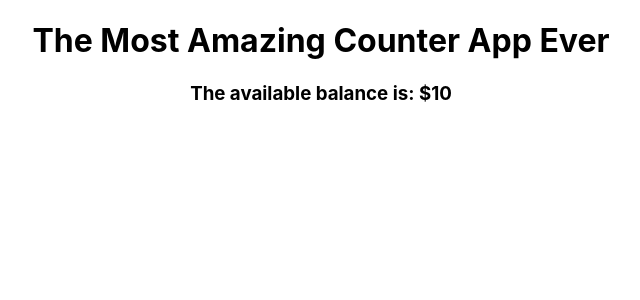
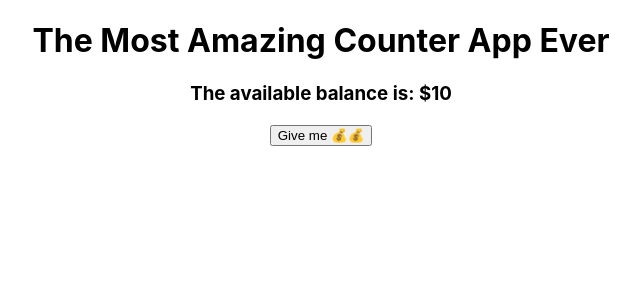
Before and after one commit to radishmouse/react-redux-intro_2020-08-25, a React (Create React App) app: page / in a window 1280 px wide. Shown: the top 300 px of the page, without its empty margins (319-959 px from the left). Built offline with nearby package versions, Linux system fonts and the light colour scheme.

Commit message:
adds smart container for Increment

```diff
--- a/src/App.js
+++ b/src/App.js
@@ -1,6 +1,6 @@
 import React from 'react';
 import './App.css';
-import CounterApp from './components/CounterApp';
+import CounterApp from './CounterApp';
 
 import { Provider } from 'react-redux';
 import { store } from './store';
--- a/src/components/CounterApp.js
+++ b/src/CounterApp.js
@@ -1,5 +1,7 @@
 import React from 'react';
-import Output from '../containers/OutputContainer';
+import Output from './containers/OutputContainer';
+// import Increment from './components/Increment';
+import Increment from './containers/IncrementContainer';
 
 const CounterApp = props => (
     <div>
@@ -7,6 +9,7 @@ const CounterApp = props => (
         {/* Output goes here */}
         <Output />
         {/* Increment button */}
+        <Increment />
         {/* Decrement button */}
     </div>
 );
--- a/src/components/Increment.js
+++ b/src/components/Increment.js
@@ -0,0 +1,13 @@
+import React from 'react';
+
+const Increment = props => (
+    <div>
+        <button
+            onClick={
+                () => props.handleClick()
+            }
+        >Give me 💰💰</button>
+    </div>
+);
+
+export default Increment;
--- /dev/null
+++ b/src/containers/IncrementContainer.js
@@ -0,0 +1,16 @@
+import Increment from '../components/Increment';
+import { connect } from 'react-redux';
+
+import { actionDeposit } from '../actions';
+
+function mapDispatchToProps(dispatch) {
+    return {
+        // propName in React : a fn that calls dispatch
+        handleClick: () => {
+            dispatch(actionDeposit(100, 'checking'));
+            console.log('You deposited $$$ into checking');
+        }
+    }
+}
+
+export default connect(null, mapDispatchToProps)(Increment);
--- a/src/containers/OutputContainer.js
+++ b/src/containers/OutputContainer.js
@@ -14,4 +14,4 @@ function mapStateToProps(state) {
 // const IronManSuit = connect(mapStateToProps);
 // export default IronManSuit(Output);
 // This is what fluent Redux devs write:
-export default connect(mapStateToProps)(Output);
+export default connect(mapStateToProps, null)(Output);
```
Also changed, not shown: 1 other file (tests, documents, lock files or other folders).
